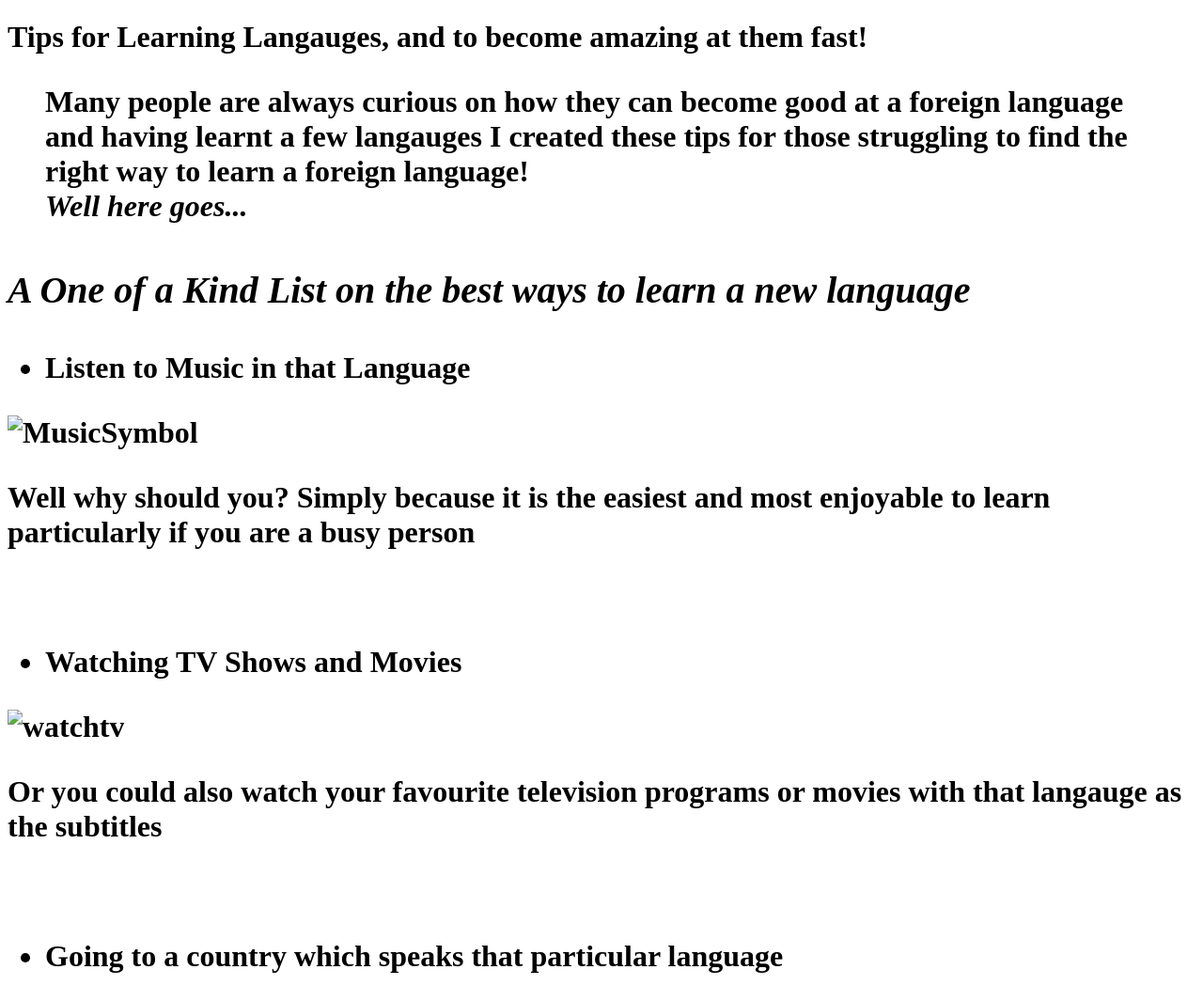
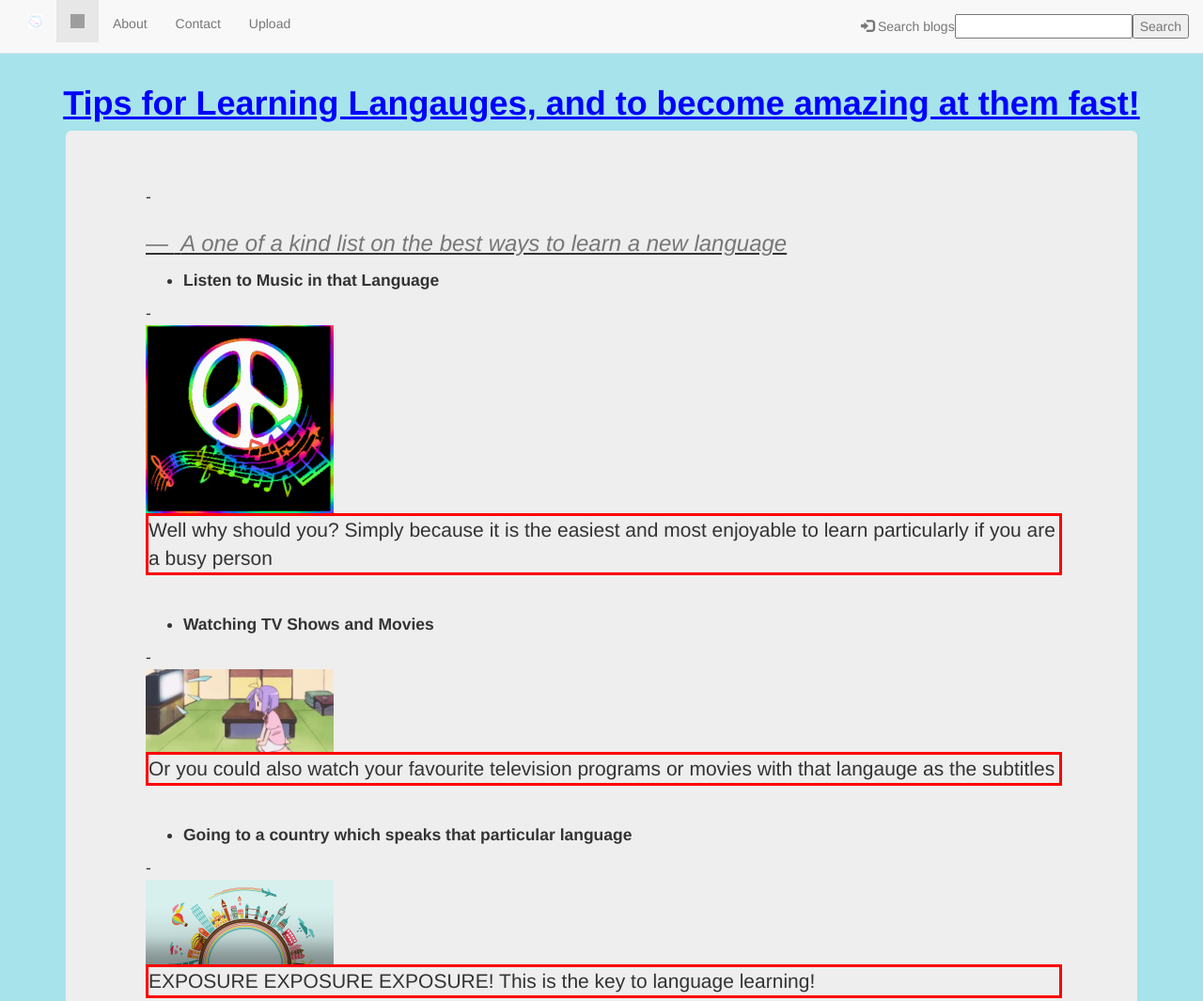
Before and after one commit to mewthecat03/Website, a plain HTML site: page languages.html in a window 1280 px wide. Shown: the top 1065 px of the page at 94% size. Drawn offline with nearby package versions, Linux system fonts and the light colour scheme; grey boxes are pictures that could not be loaded.

Commit message:
edited languages

```diff
--- a/languages.html
+++ b/languages.html
@@ -1,32 +1,55 @@
-<!DOCTYPE HTML>
 <html>
   <head>
     <title> Language Learning..!.. </title>
+   <link href = 'css/bootstrap.css' rel="stylesheet">
+   <meta name="viewport" content="width=device-width, initial-scale=1">
+   <link rel="stylesheet" href="https://maxcdn.bootstrapcdn.com/bootstrap/3.3.7/css/bootstrap.min.css">
+   <script src="https://ajax.googleapis.com/ajax/libs/jquery/3.2.1/jquery.min.js"></script>
+   <script src="https://maxcdn.bootstrapcdn.com/bootstrap/3.3.7/js/bootstrap.min.js"></script>
     <meta name="viewport" content="width=device-width, intial-scale=1">
-  <link href="css/wesbite.languagespage.css" rel="stylesheet">
-  <h1> <strong> Tips for Learning Langauges, and to become amazing at them fast!</strong
-  </h1>
+   <link href="css/website.css" rel="stylesheet">
+  <h1> <strong> Tips for Learning Langauges, and to become amazing at them fast!</strong> </h1>
 </head>
   <!--I am still undecided on the title of this page-->
   <body>
+   <nav class="navbar navbar-fixed-top navbar-default navbar-transparent">
+     <div class="container-fluid">
+       <div class="navbar-header">
+         <button type="button" class="navbar-toggle" data-toggle="collapse" data-target="#myNavbar">
+           <span class="icon-bar"></span>
+           <span class="icon-bar"></span>
+           <span class="icon-bar"></span>
+         </button>
+
+       </div>
+       <div class="collapse navbar-collapse" id="myNavbar">
+         <ul class="nav navbar-nav">
+           <li><a href="Index.html"><img src=
+               'images\logo.png' height=15px width=15px id='img1' ></a></li>
+
+           <li class="active"><a href="Index.html"><img src=
+               'http://www.iconsdb.com/icons/preview/tropical-blue/home-xxl.png'
+                                                               height=15px width=15px ></a></li>
+           <li><a href="about.html">About</a></li>
+           <li><a href="contactForm.html">Contact</a></li>
+           <li><a href='#'>Upload</a></li>
+         </ul>
+         <ul class="nav navbar-nav navbar-right">
+           <li><a href="#"><span class="glyphicon glyphicon-log-in"></span> Search blogs<input></input><button class='button'>Search</button></a></li>
+         </ul>
+      </div>
+     </div>
+  </nav>
   <div class="container">
       <div class="jumbotron">
     <blockquote>
-    <p> Many people are always curious on how they can become good at a foreign language
-      and having learnt a few langauges I created these tips for those struggling to find
-      the right way to learn a foreign language!
-      <br> <em> Well here goes... </em> </br>
-    </p>
-  </blockquote>
-</div>
-
   <!--I plan on adding an image or video after this-->
   <div>
-  <h2 id="Tips_list"> <small> <em> A One of a Kind List on the best ways to learn a new language </small> </em> </h2>
+ -  <h2 id ="Tips_list"> <small> <em> A one of a kind list on the best ways to learn a new language </small> </em> </h2>
 <ul id="tips_list">
   <li class="tips_list"> <strong> Listen to Music in that Language </strong> </li>
   </ul>
-<img src="musicsymbol.gif" alt="MusicSymbol">
+-<img class="img-responsive" src="images/musicsymbol.gif" alt="MusicSymbol" height=160px width=200px>
 <p>Well why should you? Simply because it is the easiest and most enjoyable
      to learn particularly if you are a busy person</p>
    </br>
@@ -34,7 +57,7 @@
 <ul id="tips_list">
    <li class="tips_list"><strong> Watching TV Shows and Movies</strong> </li>
 </ul>
-  <img src="watchtv.gif" alt="watchtv">
+-  <img class="img-responsive"src="images/watchtv.gif" alt="watchtv" height=160px width=200px>
 <p>Or you could also watch your favourite television programs or movies with
       that langauge as the subtitles</p>
     </br>
@@ -42,22 +65,14 @@
   <ul id="tips_list">
       <li class="tips_list"><strong>Going to a country which speaks that particular language</strong> </li>
   </ul>
-  <img src="travel.jpg" alt="travel">
+ -  <img class="img-responsive" src="images/travel.jpg" alt="travel" height=160px width=200px>
 <p>EXPOSURE EXPOSURE EXPOSURE! This is the key to language learning!</p>
     </br>
 
 <ul id="tips_list">
   <li class="tips_list"> <strong>Aim to speak in that language everyday</strong> </li>
 </ul>
-    <img src="speaking.gif" alt="speaking">
+    <img class="img-responsive" src="images/speaking.jpg" alt="speaking" height=160px width=200px>
 <p> By doing this everyday as much as you can, the closer you are to achieving
       your goal of becoming amazing at that particular langauge</p>
     </div>
-</br>
-
-<p>Being able to speak another language is not a tedious task as long
-as you aim to have while learning it</p>
-
-</div>
-</body>
-</html>
```
Lines whose indentation alone changed are shown as unchanged.
